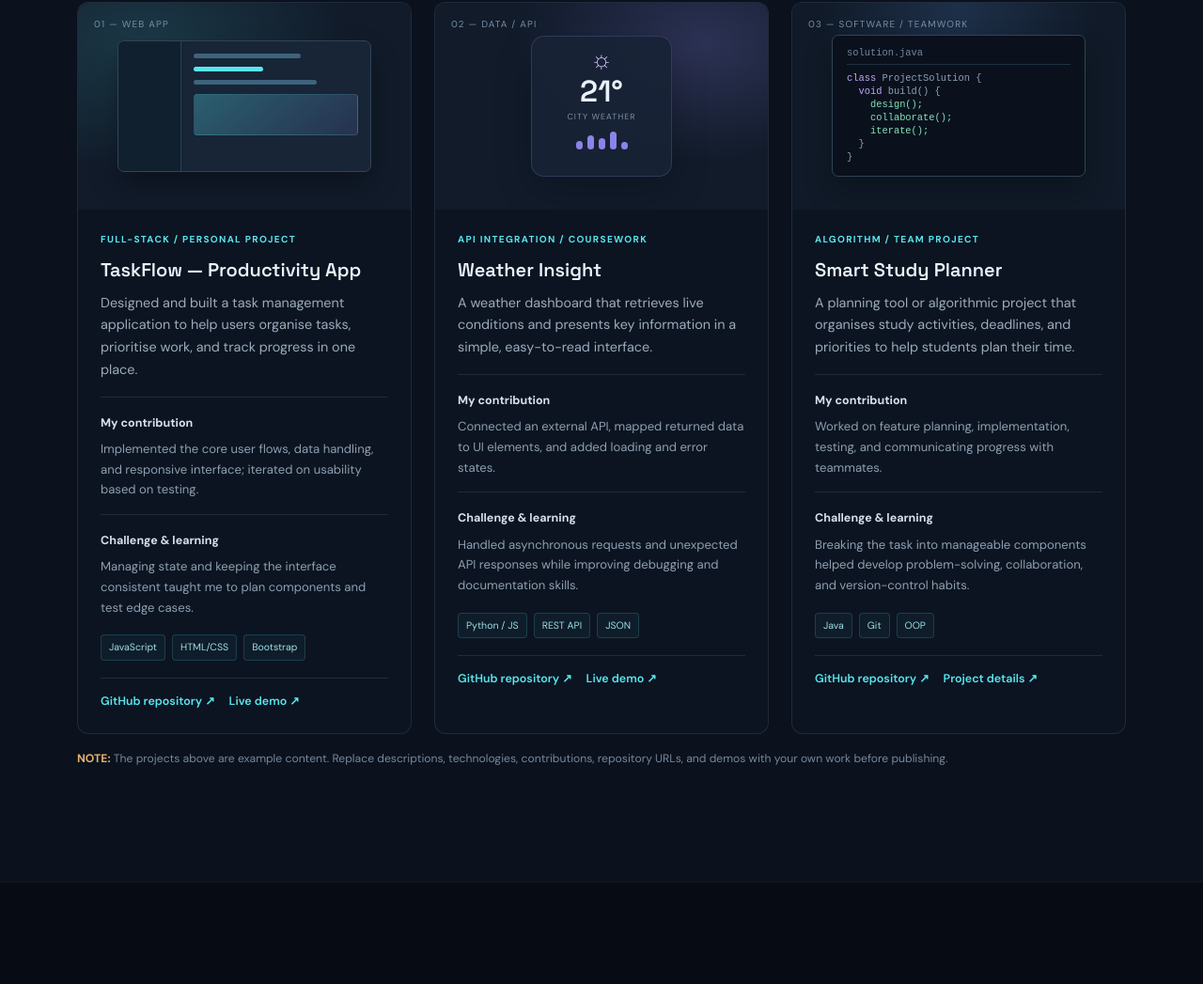
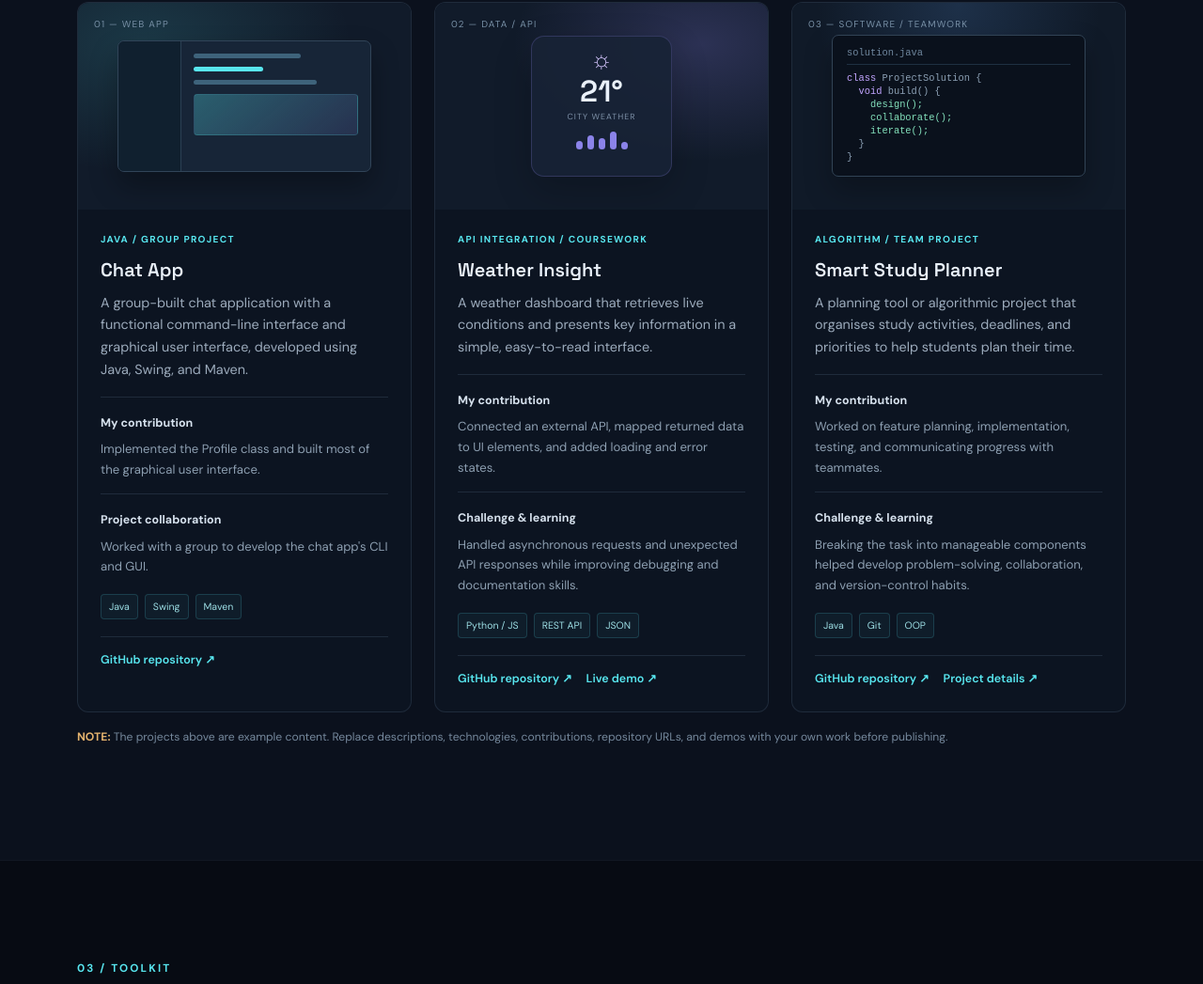
Before and after one commit to Monoculous/monoculous.github.io, a plain HTML site: page index.html in a window 1280 px wide. Shown: the part 1820-2867 px from the top of the page at 94% size. Drawn offline with nearby package versions, Linux system fonts and the light colour scheme.

Commit message:
project description change

```diff
--- a/index.html
+++ b/index.html
@@ -111,13 +111,13 @@
             <article class="project-card h-100">
               <div class="project-visual visual-one"><div class="visual-label">01 — WEB APP</div><div class="mock-dashboard"><div class="mock-sidebar"></div><div class="mock-main"><span></span><span></span><span></span><div class="mock-chart"></div></div></div></div>
               <div class="project-body">
-                <div class="project-type">FULL-STACK / PERSONAL PROJECT</div>
-                <h3>TaskFlow — Productivity App</h3>
-                <p>Designed and built a task management application to help users organise tasks, prioritise work, and track progress in one place.</p>
-                <div class="project-details"><strong>My contribution</strong><p>Implemented the core user flows, data handling, and responsive interface; iterated on usability based on testing.</p></div>
-                <div class="project-details"><strong>Challenge & learning</strong><p>Managing state and keeping the interface consistent taught me to plan components and test edge cases.</p></div>
-                <div class="tech-tags"><span>JavaScript</span><span>HTML/CSS</span><span>Bootstrap</span></div>
-                <div class="project-links"><a href="https://github.com/yourusername/project-one" target="_blank" rel="noopener noreferrer">GitHub repository ↗</a><a href="#" target="_blank" rel="noopener noreferrer">Live demo ↗</a></div>
+                <div class="project-type">JAVA / GROUP PROJECT</div>
+                <h3>Chat App</h3>
+                <p>A group-built chat application with a functional command-line interface and graphical user interface, developed using Java, Swing, and Maven.</p>
+                <div class="project-details"><strong>My contribution</strong><p>Implemented the Profile class and built most of the graphical user interface.</p></div>
+                <div class="project-details"><strong>Project collaboration</strong><p>Worked with a group to develop the chat app's CLI and GUI.</p></div>
+                <div class="tech-tags"><span>Java</span><span>Swing</span><span>Maven</span></div>
+                <div class="project-links"><a href="https://github.com/SE6446/chatapp_project" target="_blank" rel="noopener noreferrer">GitHub repository ↗</a></div>
               </div>
             </article>
           </div>
```
